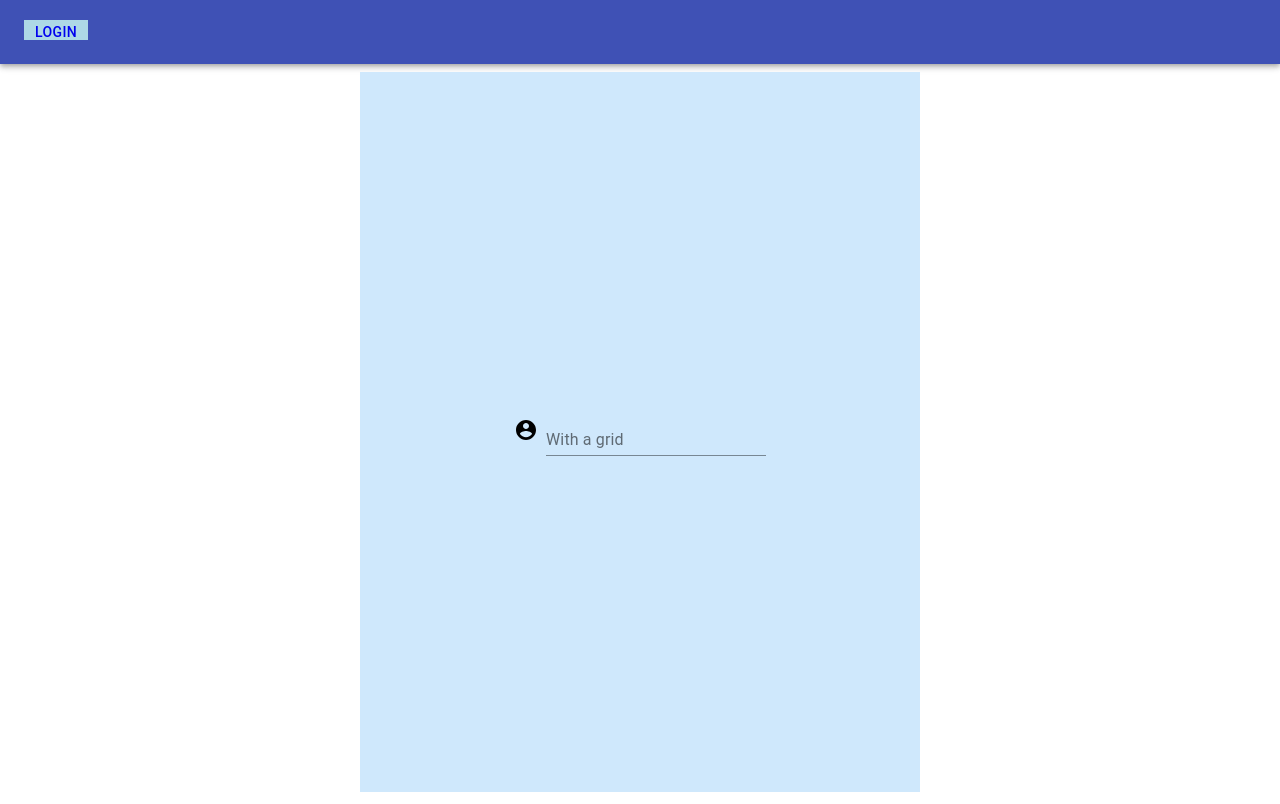
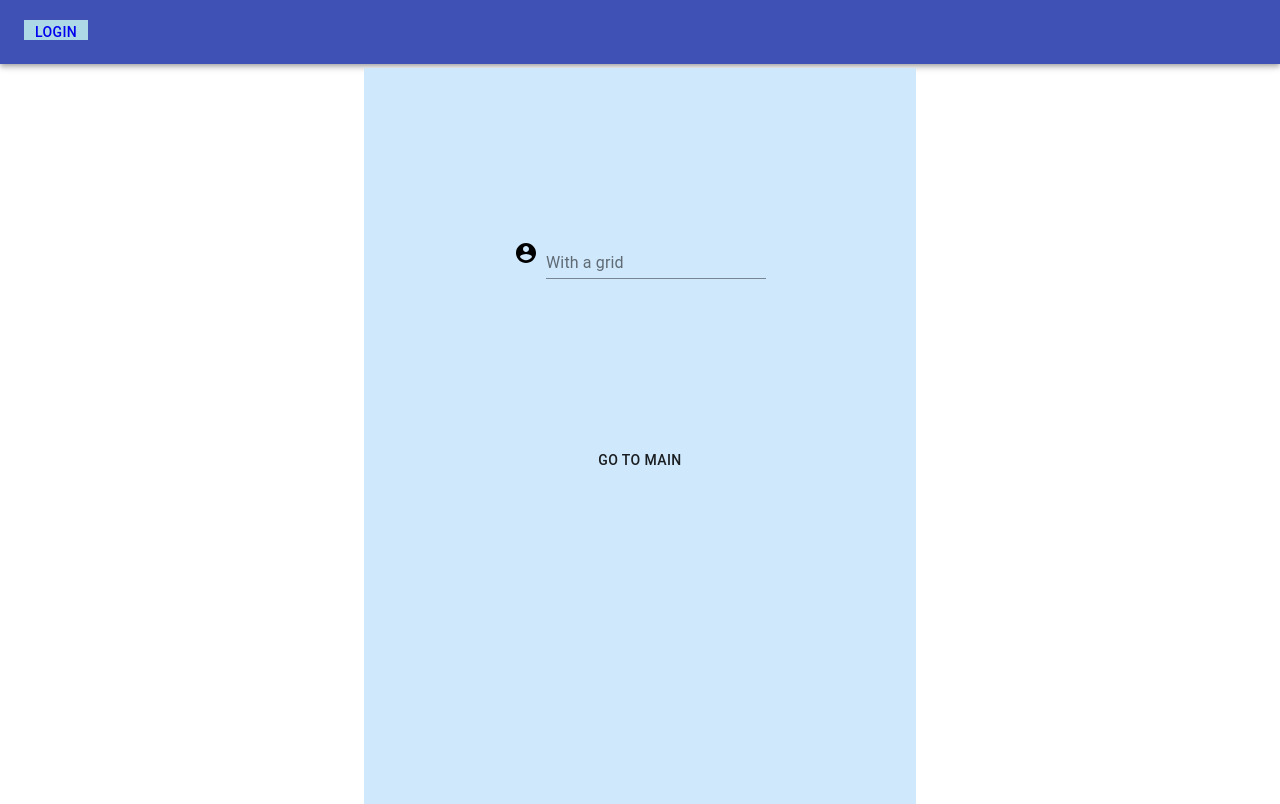
Before and after one commit to serIvanich/firetest, a React (Create React App) app: page /privat-page in a window 1280 px wide. Built offline with nearby package versions, Linux system fonts and the light colour scheme.

Commit message:
added return from privat to main component

```diff
--- a/src/App.module.css
+++ b/src/App.module.css
@@ -1,3 +1,3 @@
 .App {
-
+  min-height: 100vh;
 }
--- a/src/components/Main.tsx
+++ b/src/components/Main.tsx
@@ -11,9 +11,11 @@ export const Main: React.FC<MainPropsType> = ({onLogin}) => {
   }
 
   return (
-    <Container>
+    <Container  style={{marginTop: '0.5vh', height: '92vh',  backgroundColor: '#cfe8fc' }}>
       <Grid container
             justifyContent={'center'}
+            alignItems={'center'}
+            style={{height: '100%'}}
       >
           <Button onClick={enterForPrivat}>
             ONLY FOR REGISTER USER
--- a/src/components/PrivatPage.tsx
+++ b/src/components/PrivatPage.tsx
@@ -1,20 +1,38 @@
-import { Container, Grid, TextField } from '@material-ui/core';
+import { Button, Container, Grid, TextField } from '@material-ui/core';
 import React from 'react';
 import AccountCircle from '@material-ui/icons/AccountCircle';
+import { useNavigate } from 'react-router-dom';
 
 export const PrivatPage: React.FC<PrivatPagePropsType> = () => {
+  const navigate = useNavigate()
+  const clickToMain = () => {
+    navigate('/')
+  }
 
   return (
     <Container maxWidth="sm" >
-     <Grid container spacing={1} alignItems='center' justifyContent='center'
-        style={{marginTop: '1vh', height: '90vh',  backgroundColor: '#cfe8fc' }}>
+      <Grid container
+      justifyContent='center'
+      style={{marginTop: '0.5vh', height: '92vh',  backgroundColor: '#cfe8fc' }}>
+
+      <Grid container spacing={1} alignItems='center' justifyContent='center'
+        >
           <Grid item>
             <AccountCircle />
           </Grid>
           <Grid item>
             <TextField id='input-with-icon-grid' label='With a grid' />
           </Grid>
+
         </Grid>
+
+      <Grid item>
+            <Button onClick={clickToMain}>
+              go to main
+            </Button>
+          </Grid>
+      </Grid>
+
     </Container>
   )
 }
```
